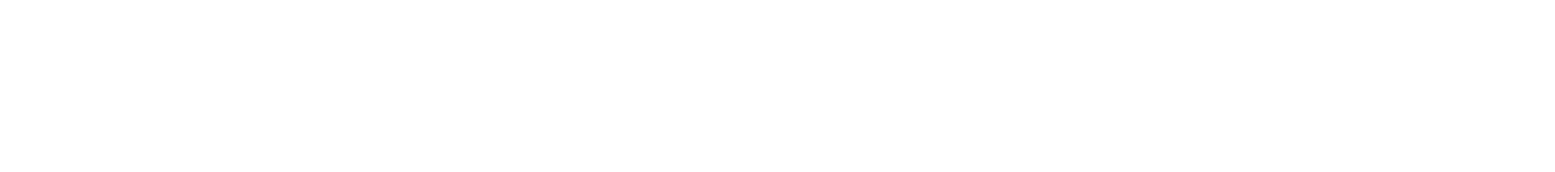
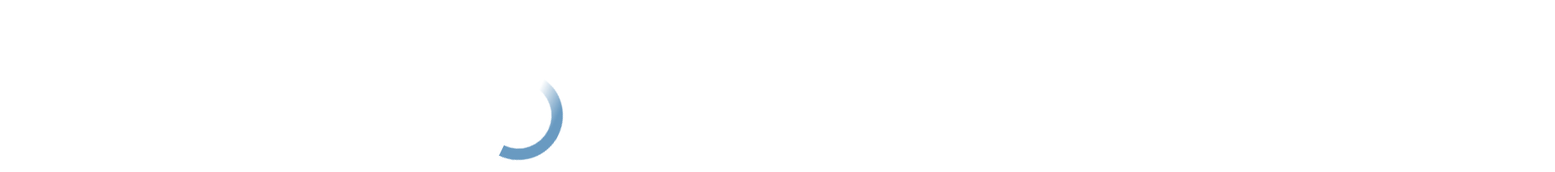
Before and after one commit to neotamoe/40belowfc, a React (Create React App) app: page /admin in a window 1280 px wide. Shown: the part 403-616 px from the top of the page at 81% size, 1920 px wide, since content can reach past the window. Built offline with nearby package versions, Linux system fonts and the light colour scheme; some icons are missing.

Commit message:
add spinner

```diff
--- a/src/App.js
+++ b/src/App.js
@@ -6,6 +6,7 @@
 import Stats from './components/Stats';
 import Gallery from './components/Gallery';
 import Admin from './components/Admin';
+import Spinner from './components/Spinner'
 
 function App() {
   return (
@@ -34,6 +35,7 @@
           <Route path='/admin' component={Admin}/>
         </Switch>
       </div>
+      <Spinner></Spinner>
       <div style={{border: 'purple 1px solid', marginTop: '250px'}}>
         <h3>PLANNING (this will disappear later):</h3>
         <ul>
--- /dev/null
+++ b/src/components/Spinner.css
@@ -0,0 +1,68 @@
+.loader {
+    font-size: 10px;
+    margin: 50px auto;
+    text-indent: -9999em;
+    width: 11em;
+    height: 11em;
+    border-radius: 50%;
+    background: #699ac1;
+    background: -moz-linear-gradient(left, #699ac1 10%, rgba(118,214,255, 0) 42%);
+    background: -webkit-linear-gradient(left, #699ac1 10%, rgba(118,214,255, 0) 42%);
+    background: -o-linear-gradient(left, #699ac1 10%, rgba(118,214,255, 0) 42%);
+    background: -ms-linear-gradient(left, #699ac1 10%, rgba(118,214,255, 0) 42%);
+    background: linear-gradient(to right, #699ac1 10%, rgba(118,214,255, 0) 42%);
+    position: relative;
+    -webkit-animation: load3 1.4s infinite linear;
+    animation: load3 1.4s infinite linear;
+    -webkit-transform: translateZ(0);
+    -ms-transform: translateZ(0);
+    transform: translateZ(0);
+}
+  .loader:before {
+    width: 50%;
+    height: 50%;
+    background: #699ac1;
+    border-radius: 100% 0 0 0;
+    position: absolute;
+    top: 0;
+    left: 0;
+    content: '';
+}
+.loader:after {
+    background: #ffffff;
+    width: 75%;
+    height: 75%;
+    border-radius: 50%;
+    content: '';
+    margin: auto;
+    position: absolute;
+    top: 0;
+    left: 0;
+    bottom: 0;
+    right: 0;
+}
+@-webkit-keyframes load3 {
+    0% {
+      -webkit-transform: rotate(0deg);
+      transform: rotate(0deg);
+    }
+    100% {
+      -webkit-transform: rotate(360deg);
+      transform: rotate(360deg);
+    }
+}
+@keyframes load3 {
+    0% {
+      -webkit-transform: rotate(0deg);
+      transform: rotate(0deg);
+    }
+    100% {
+      -webkit-transform: rotate(360deg);
+      transform: rotate(360deg);
+    }
+}
+
+/*
+Source:
+https://projects.lukehaas.me/css-loaders/
+*/
--- /dev/null
+++ b/src/components/Spinner.js
@@ -0,0 +1,12 @@
+import React, {Component} from 'react';
+import './Spinner.css'
+
+class Spinner extends Component {
+    render() {
+        return (
+            <div className="loader">Loading...</div>
+        );
+    }
+}
+
+export default Spinner;
```
